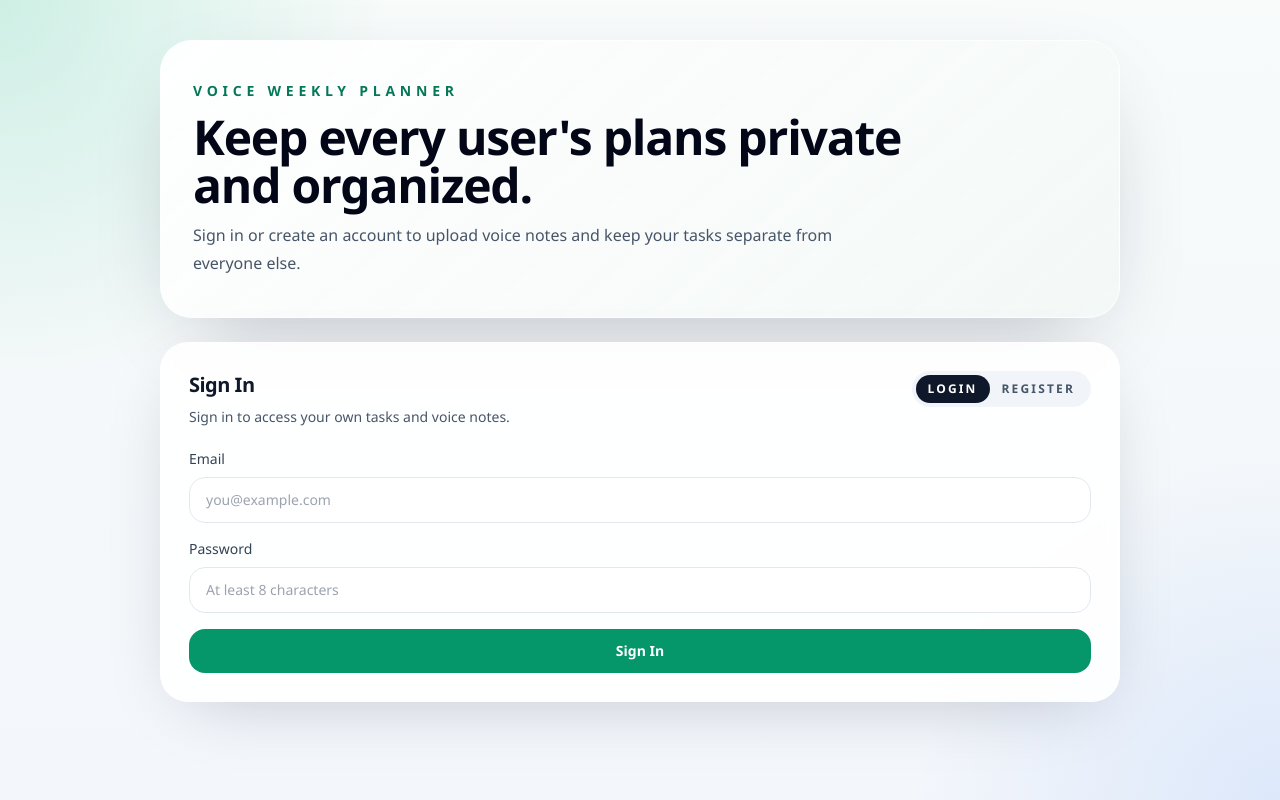
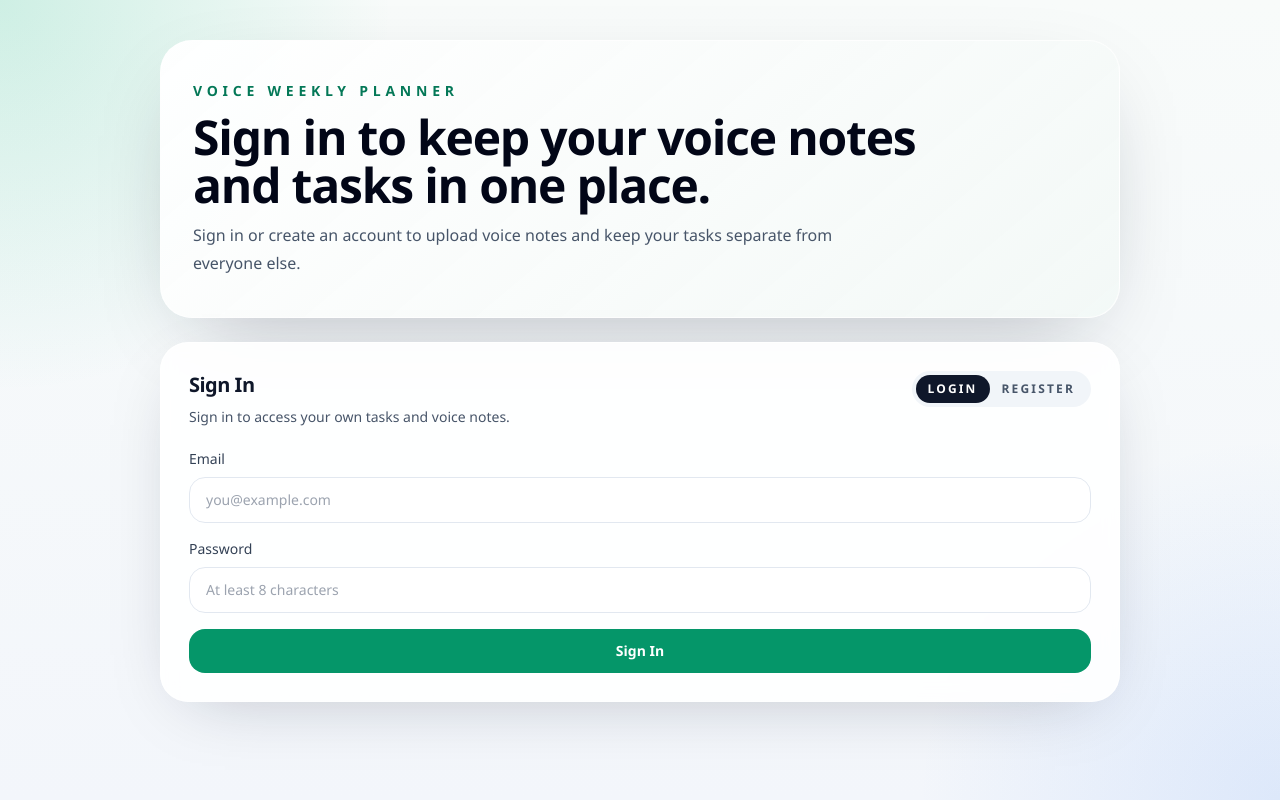
Before and after one commit to NadezhdaVoskan/se-toolkit-hackathon, a Next.js app in the folder frontend/: page / in a window 1280 px wide. Built offline with nearby package versions, Linux system fonts and the light colour scheme; no server answers.

Commit message:
Changed sign

```diff
--- a/frontend/src/components/planner-client.tsx
+++ b/frontend/src/components/planner-client.tsx
@@ -233,7 +233,7 @@ export function PlannerClient() {
               Voice Weekly Planner
             </p>
             <h1 className="text-4xl font-semibold tracking-tight text-slate-950 md:text-5xl">
-              Keep every user&apos;s plans private and organized.
+              Sign in to keep your voice notes and tasks in one place.
             </h1>
             <p className="max-w-2xl text-base leading-7 text-slate-600">
               Sign in or create an account to upload voice notes and keep your tasks
```
